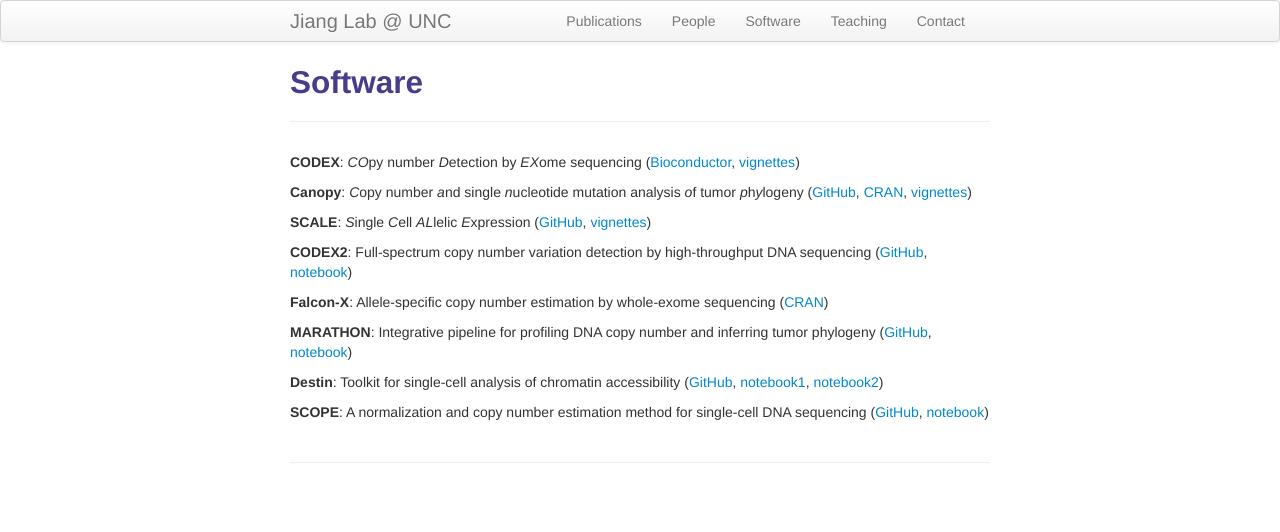
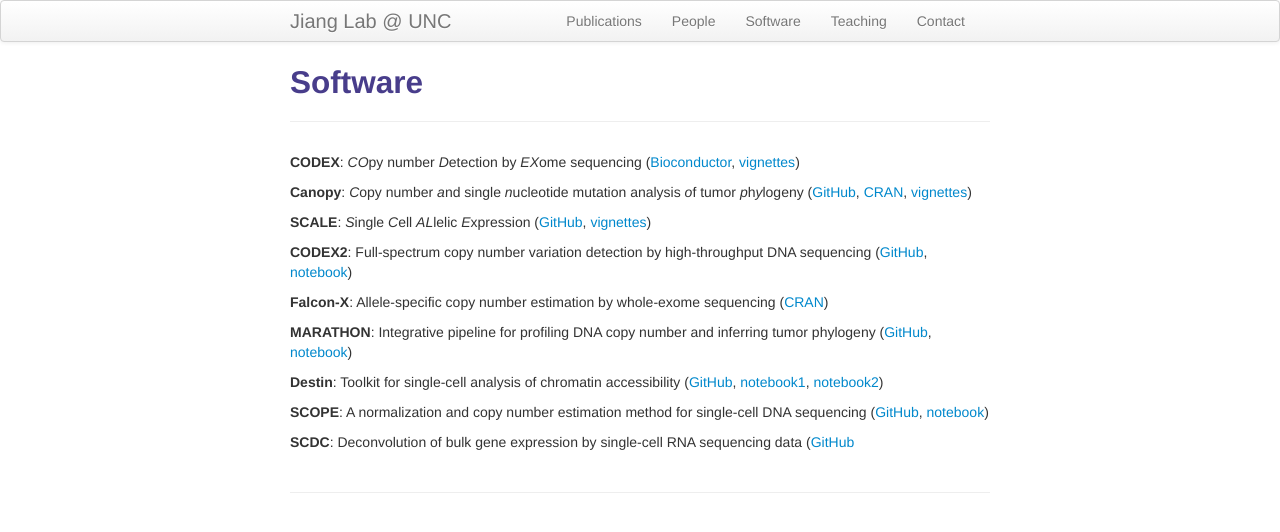
Before and after one commit to yuchaojiang/yuchaojiang.github.io, a Jekyll site: the page built from pages/software.md, in a window 1280 px wide. Shown: the top 532 px of the page. Built offline with Jekyll 4.4.1, drawn with Linux system fonts in a browser that asks for light colours.

Commit message:
Update software.md

```diff
--- a/pages/software.md
+++ b/pages/software.md
@@ -22,3 +22,5 @@ description: Yuchao Jiang's software
 
 **SCOPE**: A normalization and copy number estimation method for single-cell DNA
 sequencing ([GitHub](https://github.com/rujinwang/SCOPE), [notebook](http://htmlpreview.github.io/?https://github.com/rujinwang/SCOPE/blob/master/SCOPE_tutorial.html))
+
+**SCDC**: Deconvolution of bulk gene expression by single-cell RNA sequencing data ([GitHub](https://github.com/meichendong/SCDC)
```
